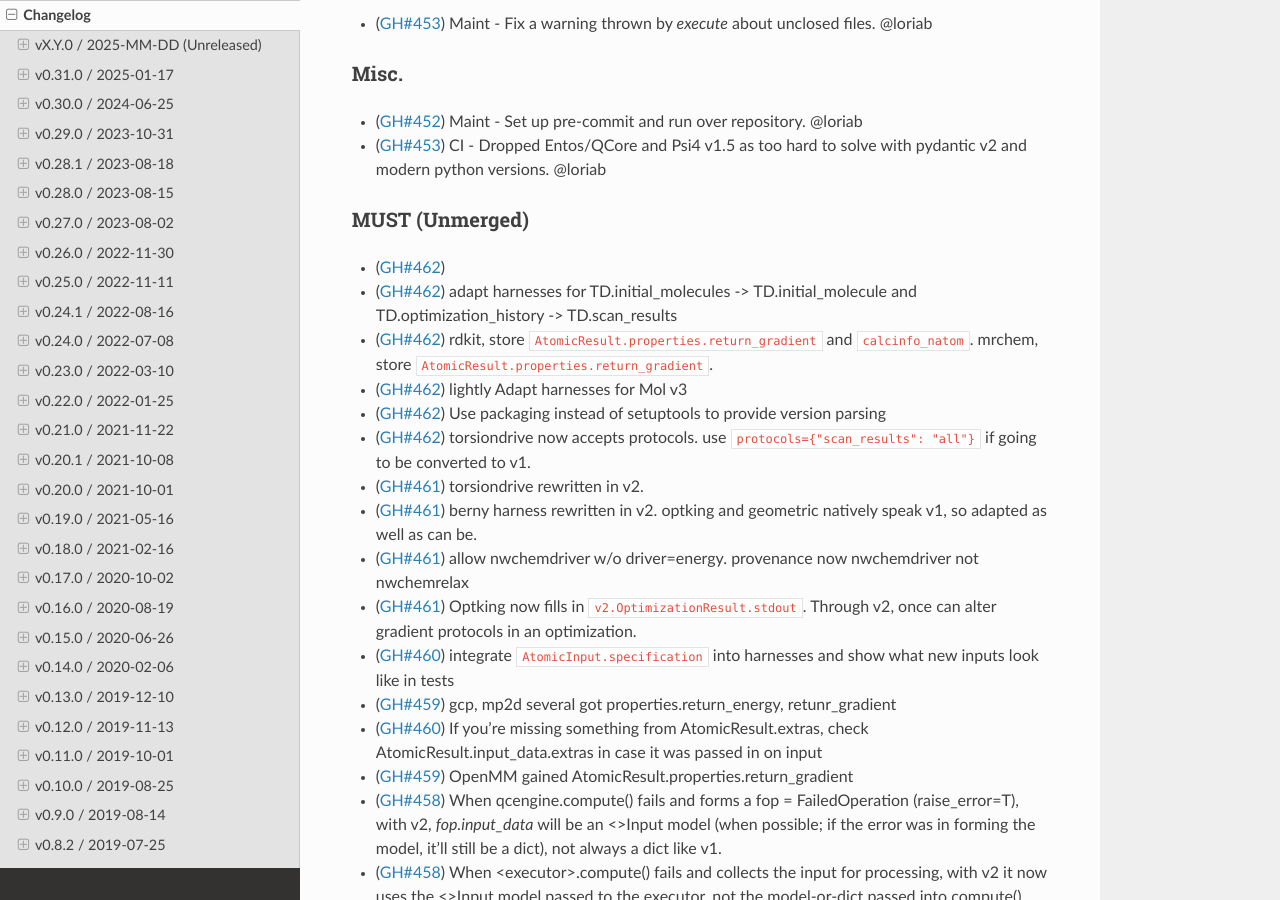
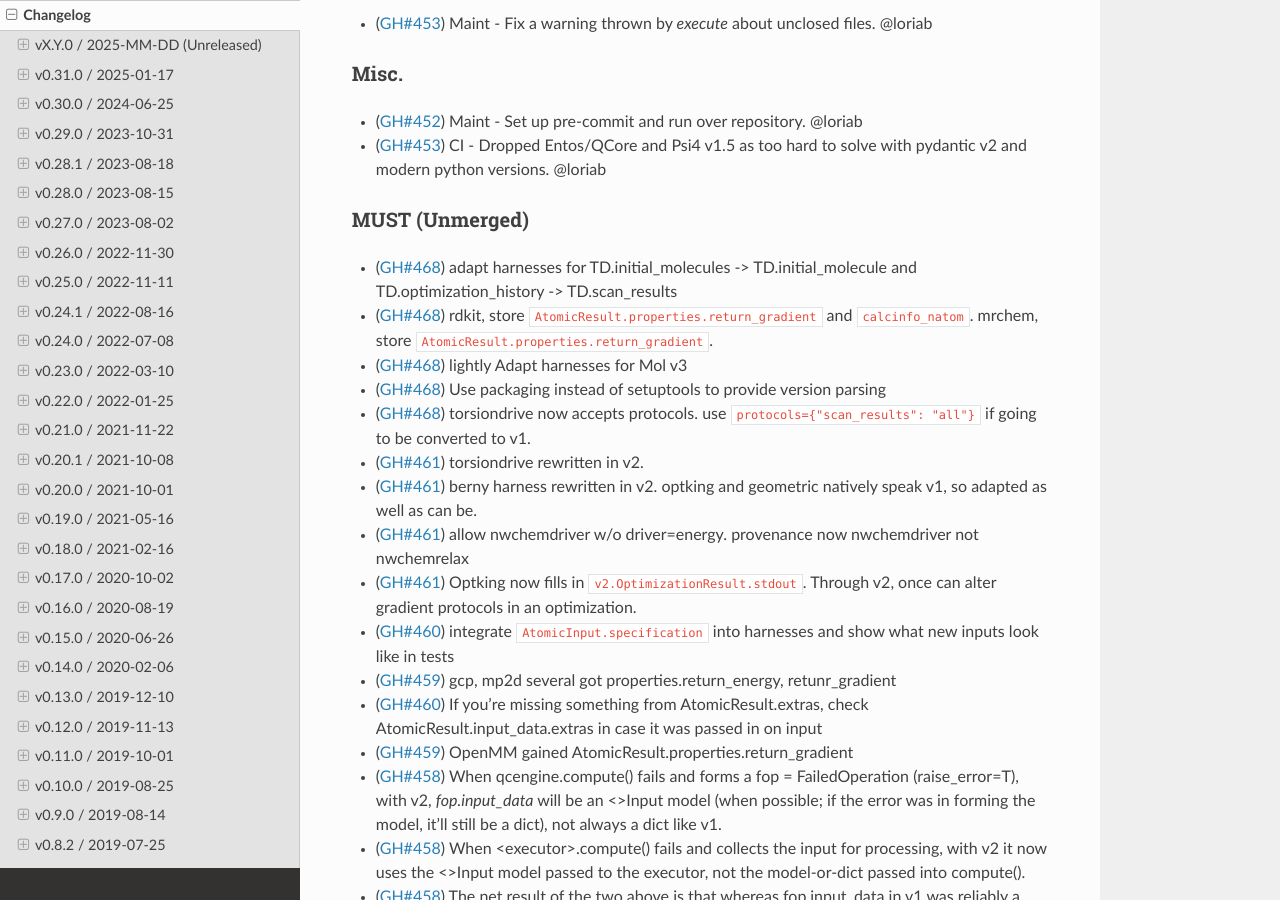
Before and after one commit to MolSSI/QCEngine, a Sphinx documentation site: the page built from docs/source/changelog.rst, in a window 1280 px wide and 900 px high, scrolled down 788 px. Built offline with Sphinx 7.4.7 and the Read the Docs theme 3.1.0, drawn with Linux system fonts in a browser that asks for light colours; the version number could not be read and is left out.

Commit message:
fixup PR numbers in changelog

```diff
--- a/docs/source/changelog.rst
+++ b/docs/source/changelog.rst
@@ -70,12 +70,11 @@ Misc.
 
 MUST (Unmerged)
 +++++++++++++++
-- (:pr:`462`)
-- (:pr:`462`) adapt harnesses for TD.initial_molecules -> TD.initial_molecule and TD.optimization_history -> TD.scan_results
-- (:pr:`462`) rdkit, store ``AtomicResult.properties.return_gradient`` and ``calcinfo_natom``. mrchem, store ``AtomicResult.properties.return_gradient``.
-- (:pr:`462`) lightly Adapt harnesses for Mol v3
-- (:pr:`462`) Use packaging instead of setuptools to provide version parsing
-- (:pr:`462`) torsiondrive now accepts protocols. use ``protocols={"scan_results": "all"}`` if going to be converted to v1.
+- (:pr:`468`) adapt harnesses for TD.initial_molecules -> TD.initial_molecule and TD.optimization_history -> TD.scan_results
+- (:pr:`468`) rdkit, store ``AtomicResult.properties.return_gradient`` and ``calcinfo_natom``. mrchem, store ``AtomicResult.properties.return_gradient``.
+- (:pr:`468`) lightly Adapt harnesses for Mol v3
+- (:pr:`468`) Use packaging instead of setuptools to provide version parsing
+- (:pr:`468`) torsiondrive now accepts protocols. use ``protocols={"scan_results": "all"}`` if going to be converted to v1.
 - (:pr:`461`) torsiondrive rewritten in v2.
 - (:pr:`461`) berny harness rewritten in v2. optking and geometric natively speak v1, so adapted as well as can be.
 - (:pr:`461`) allow nwchemdriver w/o driver=energy. provenance now nwchemdriver not nwchemrelax
```
